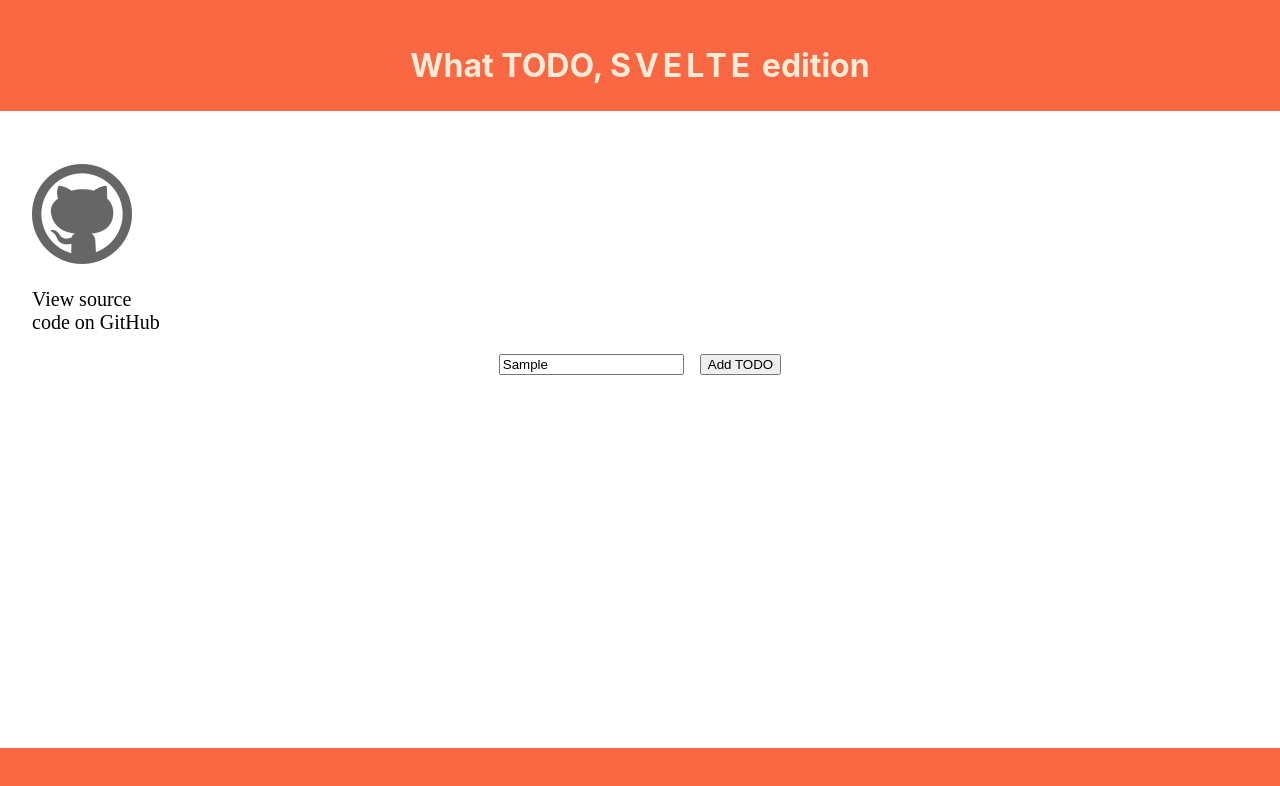
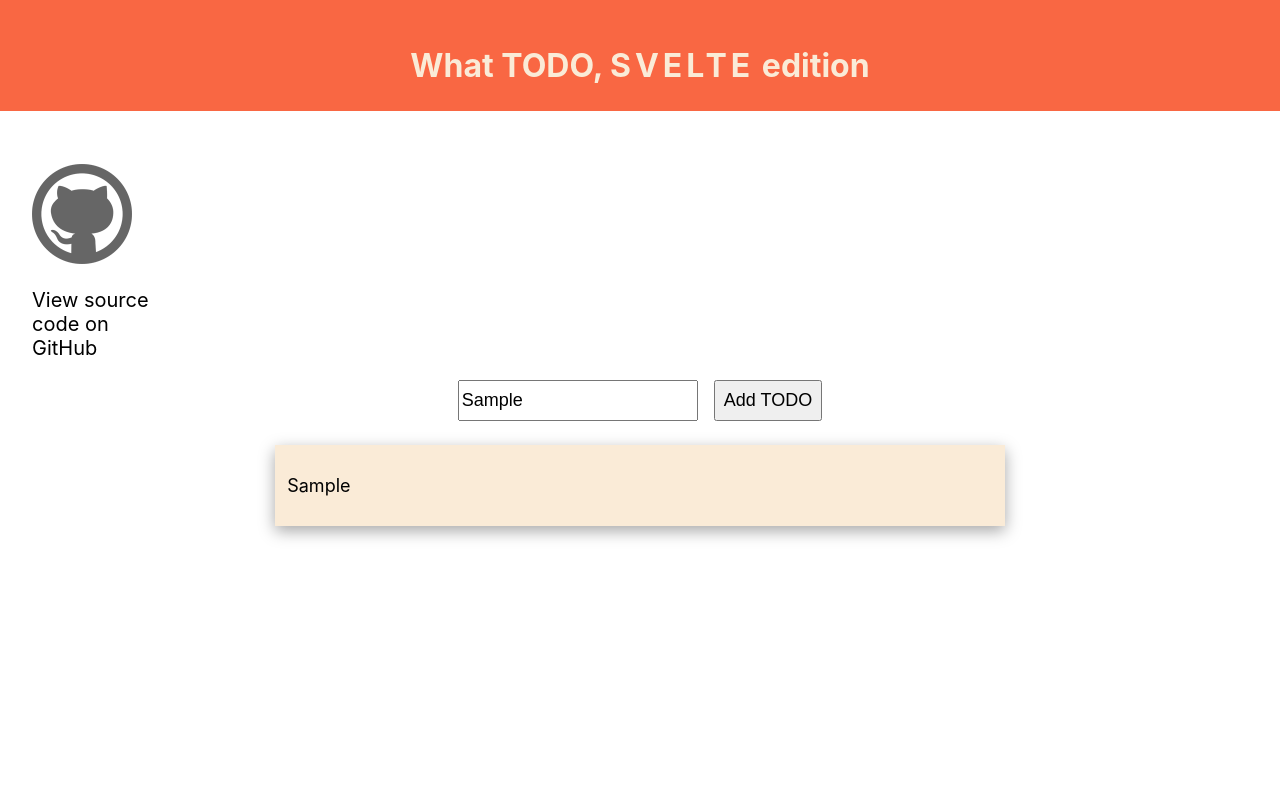
Before and after one commit to AidanLDev/svelte-todo, a SvelteKit app: page / in a window 1280 px wide. Both pictures are taken after typing "Sample" into the empty fields and a click on the button "Add TODO". Shown: the top 786 px of the page. Built offline with nearby package versions, Linux system fonts and the light colour scheme.

Commit message:
Card woo

```diff
--- a/src/components/TODOCard.svelte
+++ /dev/null
@@ -1,8 +0,0 @@
-<script lang="ts">
-	export let toDos: string[];
-	$: console.log(toDos);
-</script>
-
-<div>
-	{toDos}
-</div>
--- a/src/components/Title.svelte
+++ b/src/components/Title.svelte
@@ -13,7 +13,8 @@
 		text-align: center;
 		color: antiquewhite;
 		padding: 26px 0;
-        font-family: Overpass, -apple-system, BlinkMacSystemFont, "Segoe UI", Roboto, Oxygen, Ubuntu, Cantarell, "Fira Sans", "Droid Sans", "Helvetica Neue", sans-serif;
+		font-family: Overpass, -apple-system, BlinkMacSystemFont, 'Segoe UI', Roboto, Oxygen, Ubuntu,
+			Cantarell, 'Fira Sans', 'Droid Sans', 'Helvetica Neue', sans-serif;
 	}
 	.svelteName {
 		letter-spacing: 4px;
--- /dev/null
+++ b/src/components/card/Card.svelte
@@ -0,0 +1,21 @@
+<script lang="ts">
+	export let todo: string;
+</script>
+
+<div class="card">
+	<p>{todo}</p>
+</div>
+
+<style>
+	.card {
+		width: 60%;
+		background-color: antiquewhite;
+		min-height: 32px;
+		box-shadow: rgba(0, 0, 0, 0.35) 0px 5px 15px;
+		margin: 24px 0;
+	}
+	p {
+		padding: 12px;
+		font-size: 18px;
+	}
+</style>
--- /dev/null
+++ b/src/components/card/TODOCards.svelte
@@ -0,0 +1,18 @@
+<script lang="ts">
+	import Card from './Card.svelte';
+	export let toDos: string[];
+</script>
+
+<div class="card-container">
+	{#each toDos as todo}
+		<Card {todo} />
+	{/each}
+</div>
+
+<style>
+	.card-container {
+		display: flex;
+		flex-direction: column;
+		align-items: center;
+	}
+</style>
--- a/src/layout/AppContainer.svelte
+++ b/src/layout/AppContainer.svelte
@@ -5,11 +5,17 @@
 <style>
 	:global(html) {
 		border-top: 20px solid hsl(11.87deg 93.81% 61.96%);
-        border-bottom: 64px solid hsl(11.87deg 93.81% 61.96%);
-        height: 91vh;
 	}
 	:global(body) {
 		margin: 0;
+	}
+	:global(p) {
+		font-family: Overpass, -apple-system, BlinkMacSystemFont, 'Segoe UI', Roboto, Oxygen, Ubuntu,
+			Cantarell, 'Fira Sans', 'Droid Sans', 'Helvetica Neue', sans-serif;
+	}
+	:global(h1) {
+		font-family: Overpass, -apple-system, BlinkMacSystemFont, 'Segoe UI', Roboto, Oxygen, Ubuntu,
+			Cantarell, 'Fira Sans', 'Droid Sans', 'Helvetica Neue', sans-serif;
 	}
 	.container {
 		padding: 2rem;
--- a/src/layout/TODOContainer.svelte
+++ b/src/layout/TODOContainer.svelte
@@ -1,16 +1,16 @@
 <script lang="ts">
-	import TodoCard from '../components/TODOCard.svelte';
+	import TodoCards from '../components/card/TODOCards.svelte';
 
 	let todoValue: string;
-	const toDos: string[] = [];
+	let toDos: string[] = [];
 	const handleSubmit = () => {
-		console.log('pushing: ', todoValue, 'Into: ', toDos);
 		toDos.push(todoValue);
+		toDos = toDos;
 	};
-	$: console.log(toDos);
 </script>
 
 <div class="todo-container">
+	<div class="input-container">
 		<input
 			type="text"
 			id="todo-input"
@@ -23,15 +23,21 @@
 			}}
 		/>
 		<button on:click={handleSubmit}>Add TODO</button>
-	<TodoCard {toDos} />
+	</div>
+	<TodoCards {toDos} />
 </div>
 
 <style>
-	.todo-container {
+	.input-container {
 		display: flex;
 		justify-content: center;
 	}
 	input {
 		margin-right: 16px;
+		font-size: 18px;
+	}
+	button {
+		font-size: 18px;
+		padding: 8px;
 	}
 </style>
```
Lines whose indentation alone changed are shown as unchanged.
